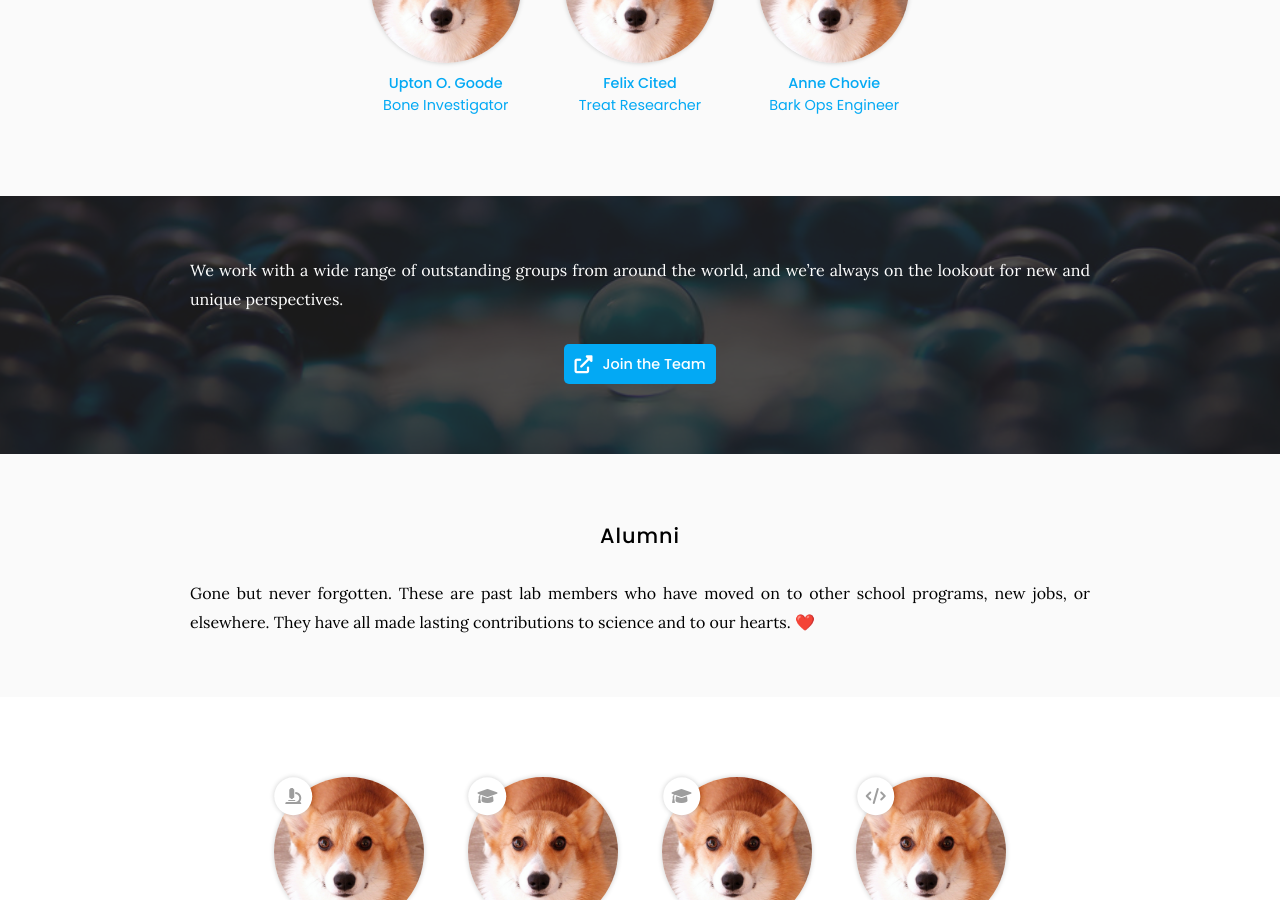
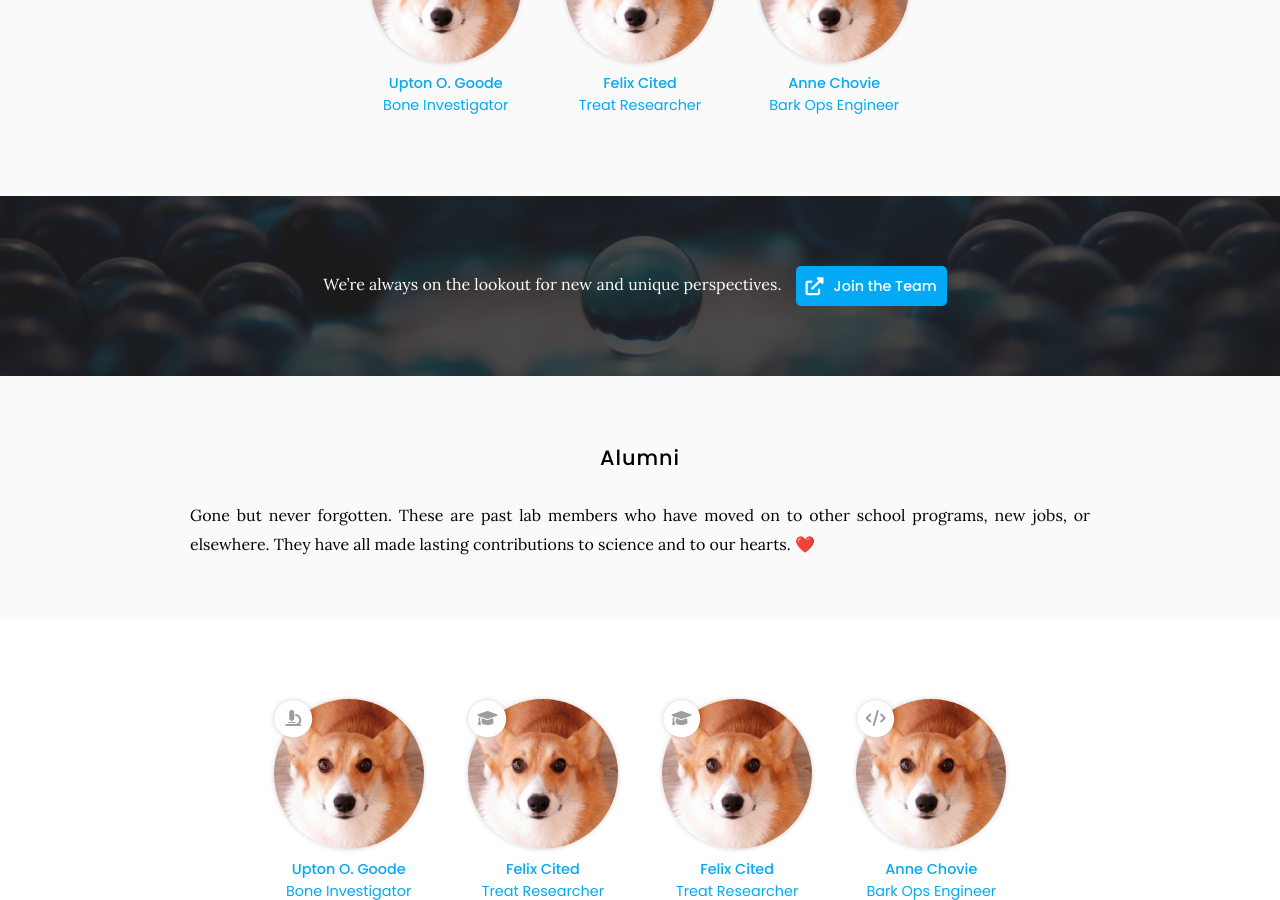
Before and after one commit to wmeng1018/Chen-lab-website, a Jekyll site: the page built from team/index.md, in a window 1280 px wide and 900 px high, scrolled down 570 px. Built offline with Jekyll 4.4.1, drawn with Linux system fonts in a browser that asks for light colours.

Commit message:
Update index.md

```diff
--- a/team/index.md
+++ b/team/index.md
@@ -33,8 +33,7 @@ Our lab is made up of a highly engaged and collaborative team of researchers. We
 
 {% include section.html background="images/banner.jpg" dark=true%}
 
-We work with a wide range of outstanding groups from around the world, and we’re always on the lookout for new and unique perspectives.
-
+We’re always on the lookout for new and unique perspectives.
 {% include link.html type="external" link="https://wmeng1018.github.io/Chen-lab-website/Join%20us/" text="Join the Team" icon="" style="button" %}
 {:.center}
 
```
